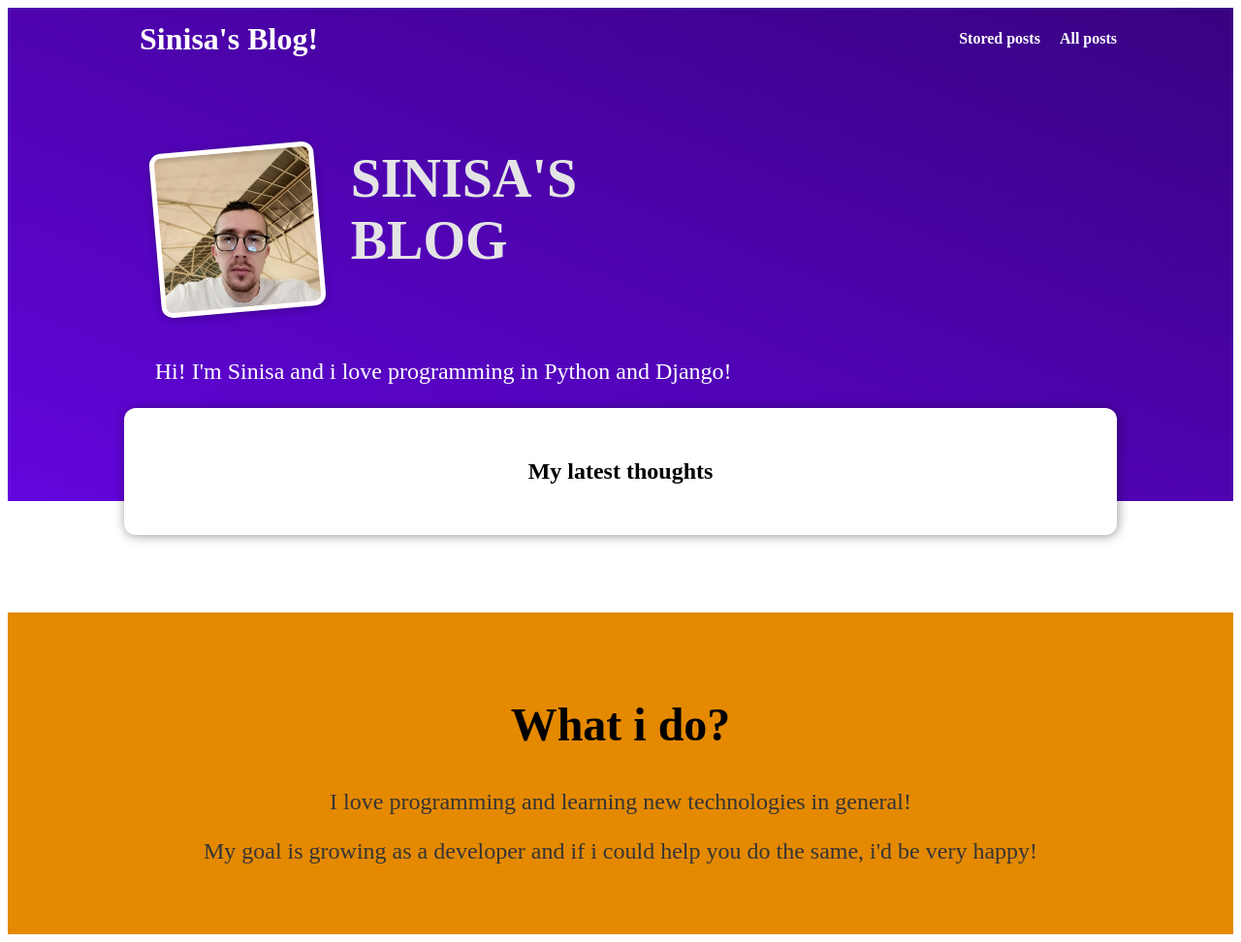
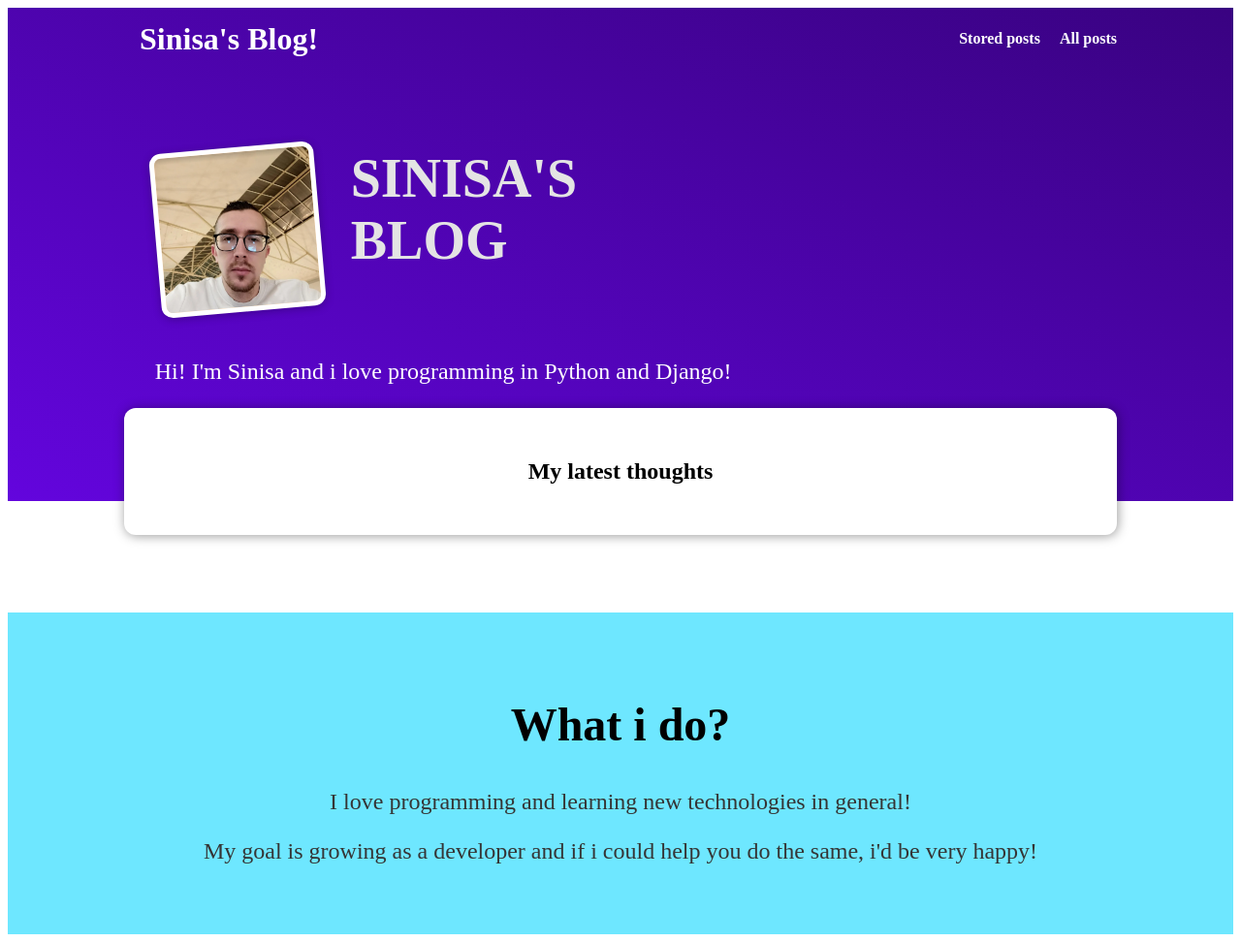
Before and after one commit to ssesto1/blog, a Django app: page / in a window 1280 px wide. Shown: the whole page at 97% size. Run offline with Django 4.2, Linux system fonts and the light colour scheme; data that the repository does not hold is empty.

Commit message:
changed 'about' background color

```diff
--- a/website/static/blog/index.css
+++ b/website/static/blog/index.css
@@ -90,7 +90,7 @@
   #about {
     text-align: center;
     padding: 3rem;
-    background-color: #e48900;
+    background-color: #6ee7ff;
     margin-top: 5rem;
   }
 
```
Also changed, not shown: db.sqlite3, uploads/posts/github.png (added), uploads/posts/linkedin.png (added).
